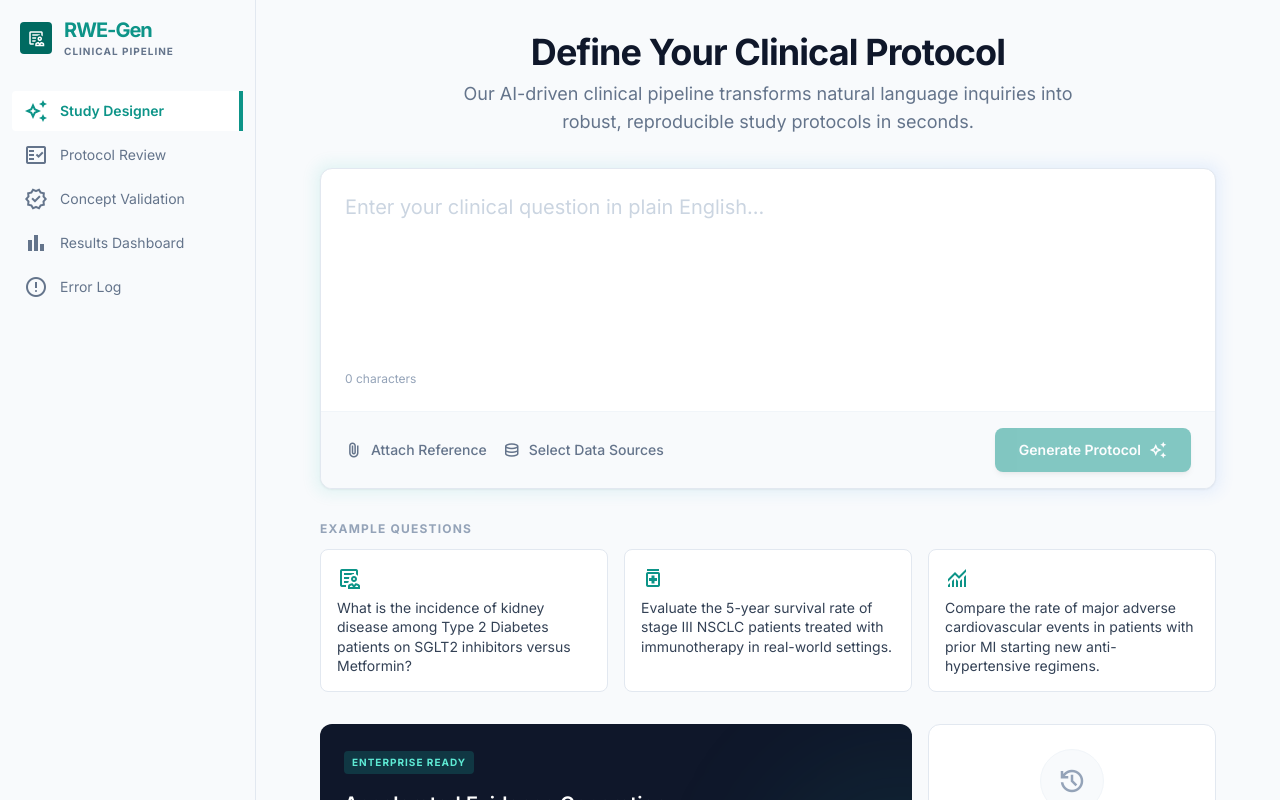
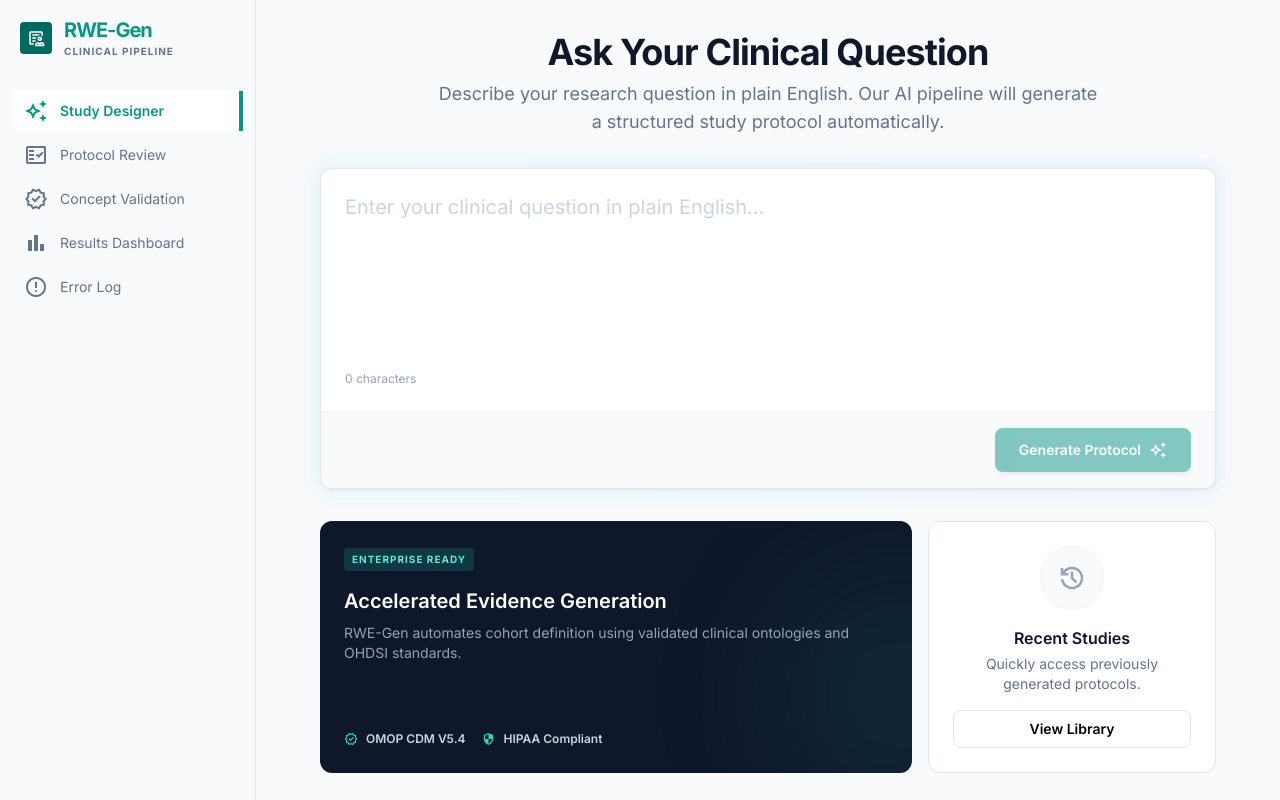
Before and after one commit to Rahulm0106/rwe-gen, a React (Vite) app in the folder frontend/: page / in a window 1280 px wide. Shown: the top 800 px of the page. Built offline with nearby package versions, Linux system fonts and the light colour scheme.

Commit message:
feat/muktha: inline field editing, UI cleanup

```diff
--- a/frontend/src/pages/Concepts.jsx
+++ b/frontend/src/pages/Concepts.jsx
@@ -12,11 +12,11 @@ export default function Concepts() {
 
   useEffect(() => {
     if (!protocol) return
-    const terms = [protocol.cohort_definition?.condition, protocol.outcome].filter(Boolean)
-    validateConcepts(terms)
+    validateConcepts(protocol)
       .then((data) => {
-        setValidated(data.validated || [])
+        setValidated(data.mapped || data.validated || [])
         setUnmatched(data.unmatched || [])
+        console.log('validateConcepts response:', JSON.stringify(data, null, 2))
         setValidatedConcepts(data)
       })
       .catch((err) => {
--- a/frontend/src/pages/ProtocolReview.jsx
+++ b/frontend/src/pages/ProtocolReview.jsx
@@ -24,22 +24,43 @@ export default function ProtocolReview() {
   function handleApprove() {
     try {
       const parsed = JSON.parse(draft)
-      setProtocol(parsed)
+      const updated = {
+        ...parsed,
+        study_type: editableFields.study_type,
+        original_question: editableFields.original_question,
+      }
+      setProtocol(updated)
       navigate('/concepts')
     } catch {
       setParseError('Invalid JSON — please fix before continuing.')
     }
   }
 
-  const obs = protocol.cohort_definition?.observation_window
-  const fields = [
-    { label: 'Study Type', value: typeof protocol.study_type === 'string' ? protocol.study_type : JSON.stringify(protocol.study_type) },
-    { label: 'Condition', value: typeof protocol.cohort_definition?.condition === 'object' ? JSON.stringify(protocol.cohort_definition?.condition) : protocol.cohort_definition?.condition },
-    { label: 'Outcome', value: typeof protocol.outcome === 'object' ? protocol.outcome?.label ?? 'N/A' : protocol.outcome },
-    { label: 'Observation Window', value: obs ? `${obs.start_date} to ${obs.end_date}` : 'N/A' },
-    { label: 'Comparator', value: protocol.comparator ?? 'None' },
-    { label: 'Min Prior Observation', value: protocol.analysis_parameters?.min_prior_obs_days + ' days' },
-  ]
+  function safeStr(val) {
+    if (val === null || val === undefined) return '—'
+    if (typeof val === 'string') return val
+    if (typeof val === 'number') return String(val)
+    if (typeof val === 'object') {
+      if (val.label) return val.label
+      if (val.name) return val.name
+      if (val.condition) return val.condition
+      return JSON.stringify(val)
+    }
+    return String(val)
+  }
+
+  const targetCohort = protocol.target_cohort || protocol.cohort_definition
+  const obsWindow = targetCohort?.observation_window || protocol.observation_window
+  const outcome = protocol.outcome_cohort || protocol.outcome
+
+  const [editableFields, setEditableFields] = useState({
+    study_type: safeStr(protocol.study_type),
+    condition: safeStr(targetCohort?.label || targetCohort?.condition || targetCohort?.name),
+    outcome: outcome?.required === false ? 'Not specified' : safeStr(outcome?.label || outcome?.name || outcome?.condition || outcome),
+    observation_window: obsWindow ? `${safeStr(obsWindow.start_date)} to ${safeStr(obsWindow.end_date)}` : 'N/A',
+    comparator: protocol.comparator?.enabled ? safeStr(protocol.comparator?.label || protocol.comparator?.definition) : 'None',
+    original_question: safeStr(protocol.original_question),
+  })
 
   return (
     <div className="max-w-6xl mx-auto">
@@ -76,12 +97,19 @@ export default function ProtocolReview() {
             <span className="text-[11px] font-bold text-slate-400 bg-slate-100 px-2 py-1 rounded">AI GENERATED</span>
           </div>
           <div className="p-6 space-y-3">
-            {fields.map(({ label, value }) => (
-              <div key={label} className="flex gap-4 p-3 rounded-lg bg-slate-50 border border-slate-100">
-                <div className="w-40 shrink-0">
-                  <p className="text-xs font-bold text-slate-400 uppercase tracking-wider">{label}</p>
+            {Object.entries(editableFields).map(([key, value]) => (
+              <div key={key} className="flex gap-4 p-3 rounded-lg bg-slate-50 border border-slate-100 items-center">
+                <div className="w-44 shrink-0">
+                  <p className="text-xs font-bold text-slate-400 uppercase tracking-wider">
+                    {key.replace(/_/g, ' ')}
+                  </p>
                 </div>
-                <p className="text-sm text-slate-800 font-medium">{value || '—'}</p>
+                <input
+                  type="text"
+                  value={value}
+                  onChange={(e) => setEditableFields(prev => ({ ...prev, [key]: e.target.value }))}
+                  className="flex-1 text-sm text-slate-800 font-medium bg-white border border-slate-200 rounded-lg px-3 py-1.5 focus:ring-2 focus:ring-teal-500/20 focus:border-teal-400 outline-none transition-all"
+                />
               </div>
             ))}
           </div>
--- a/frontend/src/pages/QuestionInput.jsx
+++ b/frontend/src/pages/QuestionInput.jsx
@@ -2,21 +2,6 @@ import { useState } from 'react'
 import { useNavigate } from 'react-router-dom'
 import { generateProtocol } from '../services/api'
 import { useApp } from '../context/AppContext'
-
-const EXAMPLES = [
-  {
-    icon: 'clinical_notes',
-    text: 'What is the incidence of kidney disease among Type 2 Diabetes patients on SGLT2 inhibitors versus Metformin?',
-  },
-  {
-    icon: 'medication',
-    text: 'Evaluate the 5-year survival rate of stage III NSCLC patients treated with immunotherapy in real-world settings.',
-  },
-  {
-    icon: 'monitoring',
-    text: 'Compare the rate of major adverse cardiovascular events in patients with prior MI starting new anti-hypertensive regimens.',
-  },
-]
 
 export default function QuestionInput() {
   const [question, setQuestion] = useState('')
@@ -43,9 +28,9 @@ export default function QuestionInput() {
     <div className="max-w-4xl mx-auto w-full space-y-8">
       {/* Header */}
       <div className="text-center space-y-2">
-        <h2 className="text-4xl font-bold tracking-tight text-slate-900">Define Your Clinical Protocol</h2>
+        <h2 className="text-4xl font-bold tracking-tight text-slate-900">Ask Your Clinical Question</h2>
         <p className="text-lg text-slate-500 max-w-2xl mx-auto">
-          Our AI-driven clinical pipeline transforms natural language inquiries into robust, reproducible study protocols in seconds.
+          Describe your research question in plain English. Our AI pipeline will generate a structured study protocol automatically.
         </p>
       </div>
 
@@ -63,17 +48,7 @@ export default function QuestionInput() {
             />
             <p className="text-xs text-slate-400 mt-1">{question.length} characters</p>
           </div>
-          <div className="bg-slate-50 border-t border-slate-100 px-6 py-4 flex justify-between items-center">
-            <div className="flex gap-4">
-              <button className="flex items-center gap-2 text-slate-500 hover:text-teal-600 transition-colors text-sm font-medium">
-                <span className="material-symbols-outlined text-lg">attach_file</span>
-                Attach Reference
-              </button>
-              <button className="flex items-center gap-2 text-slate-500 hover:text-teal-600 transition-colors text-sm font-medium">
-                <span className="material-symbols-outlined text-lg">database</span>
-                Select Data Sources
-              </button>
-            </div>
+          <div className="bg-slate-50 border-t border-slate-100 px-6 py-4 flex justify-end items-center">
             <button
               onClick={handleSubmit}
               disabled={loading || !question.trim()}
@@ -92,26 +67,6 @@ export default function QuestionInput() {
               )}
             </button>
           </div>
-        </div>
-      </div>
-
-      {/* Example Questions */}
-      <div>
-        <h3 className="text-xs font-bold text-slate-400 uppercase tracking-widest mb-3">Example Questions</h3>
-        <div className="grid grid-cols-1 md:grid-cols-3 gap-4">
-          {EXAMPLES.map((ex, i) => (
-            <div
-              key={i}
-              onClick={() => setQuestion(ex.text)}
-              className="bg-white border border-slate-200 p-4 rounded-lg hover:border-teal-200 hover:bg-teal-50 transition-all cursor-pointer group"
-            >
-              <div className="flex justify-between items-start mb-2">
-                <span className="material-symbols-outlined text-teal-600">{ex.icon}</span>
-                <span className="material-symbols-outlined text-slate-300 opacity-0 group-hover:opacity-100 transition-opacity">arrow_forward</span>
-              </div>
-              <p className="text-sm text-slate-700 leading-snug">{ex.text}</p>
-            </div>
-          ))}
         </div>
       </div>
 
--- a/frontend/src/pages/Results.jsx
+++ b/frontend/src/pages/Results.jsx
@@ -11,7 +11,10 @@ export default function Results() {
 
   useEffect(() => {
     if (!protocol || !validatedConcepts) return
-    executeQuery(protocol, validatedConcepts)
+    executeQuery(
+      validatedConcepts?.protocol || protocol,
+      validatedConcepts?.mapped || []
+    )
       .then((res) => { setData(res); setResults(res) })
       .catch((err) => { setAppError(err.message); navigate('/error') })
       .finally(() => setLoading(false))
--- a/frontend/src/services/api.js
+++ b/frontend/src/services/api.js
@@ -1,4 +1,6 @@
 import axios from 'axios'
+
+const USE_MOCK = false
 
 const client = axios.create({
   baseURL: 'http://localhost:8000',
@@ -15,21 +17,36 @@ export function generateProtocol(question) {
   return client.post('/generate-protocol', { question }).then((r) => r.data)
 }
 
-/**
- * Validate and map extracted clinical concepts.
- * @param {object[]} concepts - Array of concept objects to validate
- * @returns {Promise<{ concepts: object[] }>}
- */
-export function validateConcepts(concepts) {
-  return client.post('/validate-concepts', { concepts }).then((r) => r.data)
+export function validateConcepts(protocol) {
+  if (USE_MOCK) {
+    return Promise.resolve({
+      validated: [
+        { name: 'Type 2 diabetes mellitus', concept_id: 201826, domain: 'Condition', vocabulary: 'SNOMED', matched: true },
+        { name: 'CKD progression', concept_id: 193782, domain: 'Condition', vocabulary: 'SNOMED', matched: true }
+      ],
+      unmatched: [],
+      mapped: [],
+      ambiguous: []
+    })
+  }
+  return client.post('/validate-concepts', { protocol }).then((r) => r.data)
 }
 
-/**
- * Execute a cohort query against the backend database.
- * @param {object} protocol - Approved protocol payload
- * @param {object[]} validatedConcepts - Validated concept mappings
- * @returns {Promise<{ results: object }>}
- */
 export function executeQuery(protocol, validatedConcepts) {
-  return client.post('/execute-query', { protocol, validated_concepts: validatedConcepts }).then((r) => r.data)
+  if (USE_MOCK) {
+    return Promise.resolve({
+      cohort_size: 4821,
+      demographics: {
+        age_groups: { '18-30': 312, '31-45': 987, '46-60': 1654, '61+': 1868 },
+        sex: { male: 2341, female: 2456, other: 24 }
+      },
+      incidence_rate: 42.3,
+      incidence_rate_unit: 'per 1000 person-years',
+      query_time_ms: 847
+    })
+  }
+  return client.post('/execute-query', {
+    protocol: protocol,
+    validated_concepts: validatedConcepts
+  }).then((r) => r.data)
 }
```
